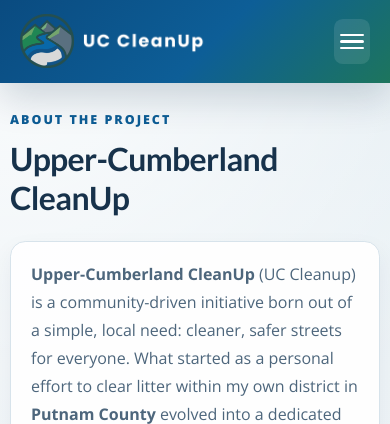
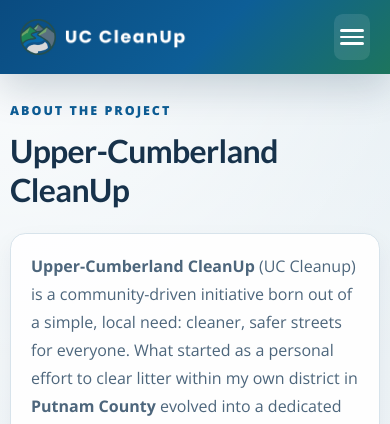
Before and after one commit to Brlaney/UC_CleanUp, a Django app: page /about/ in a window 390 px wide. Shown: the top 424 px of the page. Run offline with Django 5.2, Linux system fonts and the light colour scheme; data that the repository does not hold is empty; parts of the project's set-up code (start-up, migrations or seed data) failed here and were passed over.

Commit message:
fix: reduce brand icon to 36x36px on mobile
Co-Authored-By: Claude Sonnet 4.6 <noreply@anthropic.com>

```diff
--- a/static/css/site.css
+++ b/static/css/site.css
@@ -875,6 +875,13 @@ button:disabled,
   color: var(--color-text-secondary);
 }
 
+@media (max-width: 768px) {
+  .brand-icon {
+    height: 36px;
+    width: 36px;
+  }
+}
+
 @media (max-width: 900px) {
   .hamburger {
     display: flex;
```
